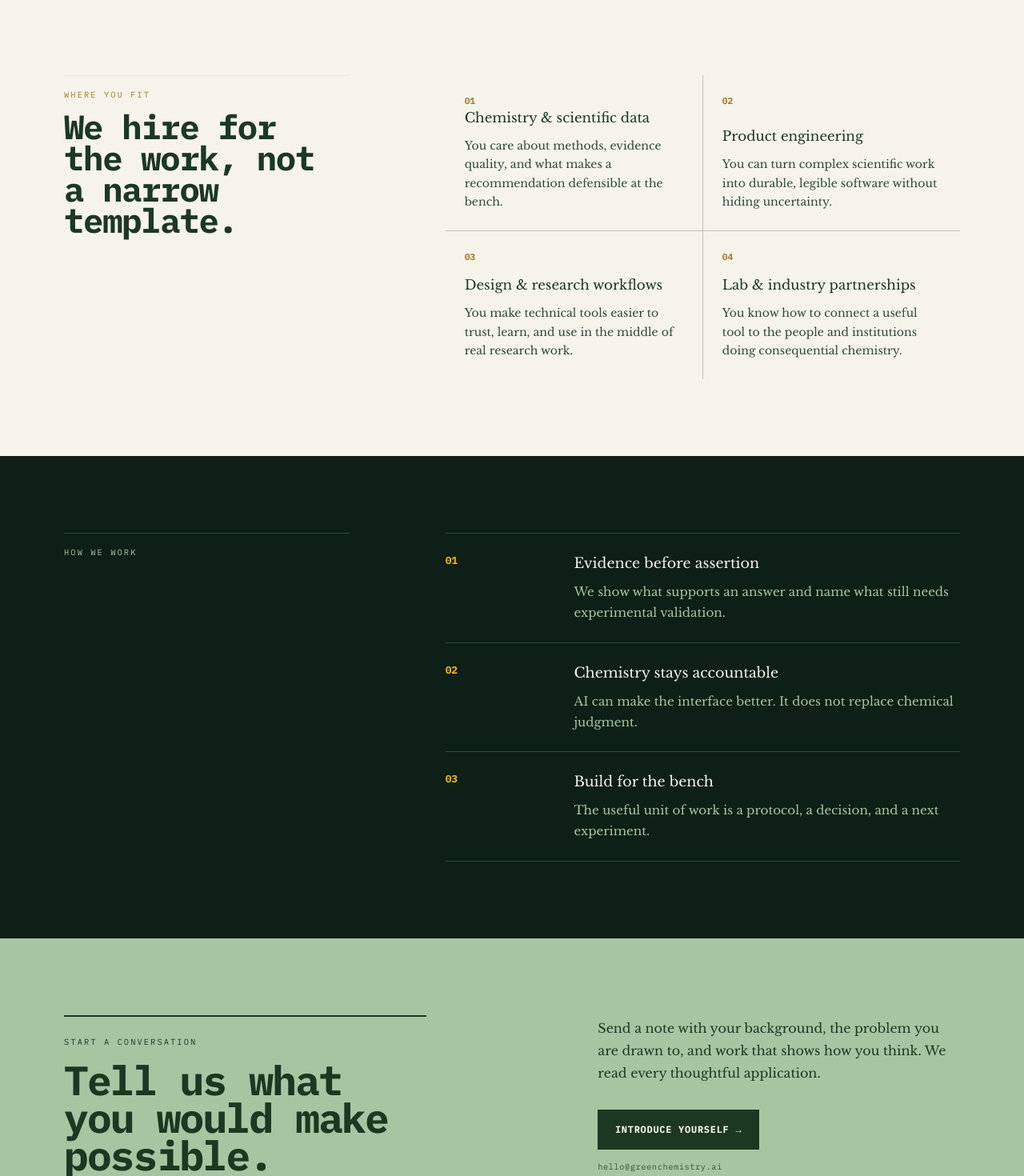
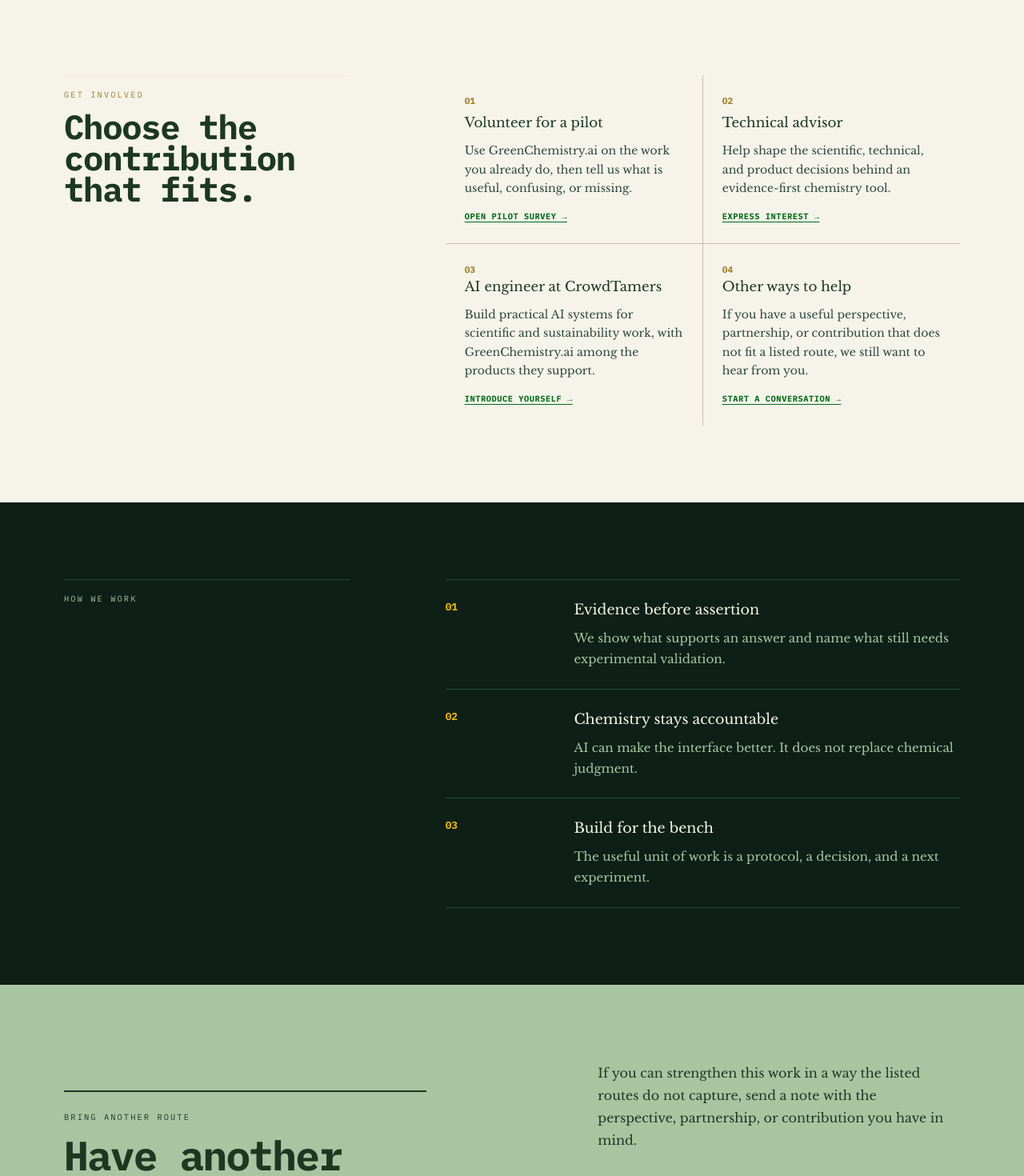
Before and after one commit to TheEnigmaticT/greenprotocol, a Next.js app: page /careers in a window 1280 px wide. Shown: the part 1300-2770 px from the top of the page at 80% size. Built offline with nearby package versions, Linux system fonts and the light colour scheme.

Commit message:
fix(marketing): target recruitment opportunities

```diff
--- a/app/careers/page.tsx
+++ b/app/careers/page.tsx
@@ -55,26 +55,34 @@
   )
 }
 
-const disciplines = [
+const opportunities = [
   {
     number: '01',
-    title: 'Chemistry & scientific data',
-    body: 'You care about methods, evidence quality, and what makes a recommendation defensible at the bench.',
+    title: 'Volunteer for a pilot',
+    body: 'Use GreenChemistry.ai on the work you already do, then tell us what is useful, confusing, or missing.',
+    href: '/beyondbenign',
+    cta: 'OPEN PILOT SURVEY →',
   },
   {
     number: '02',
-    title: 'Product engineering',
-    body: 'You can turn complex scientific work into durable, legible software without hiding uncertainty.',
+    title: 'Technical advisor',
+    body: 'Help shape the scientific, technical, and product decisions behind an evidence-first chemistry tool.',
+    href: 'mailto:hello@greenchemistry.ai?subject=GreenChemistry.ai%20technical%20advisor',
+    cta: 'EXPRESS INTEREST →',
   },
   {
     number: '03',
-    title: 'Design & research workflows',
-    body: 'You make technical tools easier to trust, learn, and use in the middle of real research work.',
+    title: 'AI engineer at CrowdTamers',
+    body: 'Build practical AI systems for scientific and sustainability work, with GreenChemistry.ai among the products they support.',
+    href: 'mailto:hello@greenchemistry.ai?subject=CrowdTamers%20AI%20engineer',
+    cta: 'INTRODUCE YOURSELF →',
   },
   {
     number: '04',
-    title: 'Lab & industry partnerships',
-    body: 'You know how to connect a useful tool to the people and institutions doing consequential chemistry.',
+    title: 'Other ways to help',
+    body: 'If you have a useful perspective, partnership, or contribution that does not fit a listed route, we still want to hear from you.',
+    href: 'mailto:hello@greenchemistry.ai?subject=Helping%20GreenChemistry.ai',
+    cta: 'START A CONVERSATION →',
   },
 ]
 
@@ -161,16 +169,17 @@
       <section style={{ background: C.cream, padding: '6rem 0' }}>
         <div className="careers-grid">
           <div className="career-section-heading" style={{ borderTop: `1px solid ${C.creamDark}`, paddingTop: '1rem' }}>
-            <div style={{ fontFamily: MONO, color: C.goldDark, fontSize: '0.65rem', letterSpacing: '0.2em', textTransform: 'uppercase' }}>Where you fit</div>
-            <h2 style={{ fontFamily: MONO, color: C.forest, fontSize: 'clamp(1.8rem, 3.3vw, 3rem)', fontWeight: 700, lineHeight: 0.93, letterSpacing: '-0.03em', margin: '0.75rem 0 0' }}>We hire for the work, not a narrow template.</h2>
+            <div style={{ fontFamily: MONO, color: C.goldDark, fontSize: '0.65rem', letterSpacing: '0.2em', textTransform: 'uppercase' }}>Get involved</div>
+            <h2 style={{ fontFamily: MONO, color: C.forest, fontSize: 'clamp(1.8rem, 3.3vw, 3rem)', fontWeight: 700, lineHeight: 0.93, letterSpacing: '-0.03em', margin: '0.75rem 0 0' }}>Choose the contribution that fits.</h2>
           </div>
           <div className="career-section-content" style={{ display: 'grid', gridTemplateColumns: 'repeat(2, minmax(0, 1fr))', gap: '1px', background: '#C8C2B0' }}>
-            {disciplines.map(({ number, title, body }) => (
-              <article key={number} style={{ background: C.cream, padding: '1.5rem', minHeight: '185px', display: 'flex', flexDirection: 'column', justifyContent: 'space-between' }}>
+            {opportunities.map(({ number, title, body, href, cta }) => (
+              <article key={number} style={{ background: C.cream, padding: '1.5rem', minHeight: '210px', display: 'flex', flexDirection: 'column', justifyContent: 'space-between' }}>
                 <span style={{ fontFamily: MONO, color: C.goldDark, fontSize: '0.7rem', fontWeight: 700 }}>{number}</span>
                 <div>
                   <h3 style={{ fontFamily: SERIF, color: C.forest, fontSize: '1.05rem', margin: '0 0 0.7rem' }}>{title}</h3>
                   <p style={{ color: C.mid, fontSize: '0.88rem', lineHeight: 1.65, margin: 0 }}>{body}</p>
+                  <Link href={href} style={{ display: 'inline-block', marginTop: '1rem', color: C.vivid, fontFamily: MONO, fontSize: '0.65rem', fontWeight: 700, letterSpacing: '0.05em', textDecoration: 'underline', textUnderlineOffset: '3px' }}>{cta}</Link>
                 </div>
               </article>
             ))}
@@ -200,12 +209,12 @@
       <section style={{ background: C.sage, padding: '6rem 0' }}>
         <div className="careers-grid" style={{ alignItems: 'center' }}>
           <div className="career-apply-copy" style={{ borderTop: `2px solid ${C.forest}`, paddingTop: '1.5rem' }}>
-            <div style={{ fontFamily: MONO, color: C.forest, fontSize: '0.65rem', letterSpacing: '0.2em', textTransform: 'uppercase' }}>Start a conversation</div>
-            <h2 style={{ fontFamily: MONO, color: C.forest, fontSize: 'clamp(2rem, 4vw, 3.6rem)', fontWeight: 700, lineHeight: 0.92, letterSpacing: '-0.035em', margin: '1rem 0 0' }}>Tell us what you would make possible.</h2>
+            <div style={{ fontFamily: MONO, color: C.forest, fontSize: '0.65rem', letterSpacing: '0.2em', textTransform: 'uppercase' }}>Bring another route</div>
+            <h2 style={{ fontFamily: MONO, color: C.forest, fontSize: 'clamp(2rem, 4vw, 3.6rem)', fontWeight: 700, lineHeight: 0.92, letterSpacing: '-0.035em', margin: '1rem 0 0' }}>Have another way to help?</h2>
           </div>
           <div className="career-apply-action">
-            <p style={{ fontFamily: SERIF, color: C.forest, fontSize: '1rem', lineHeight: 1.75, margin: 0, maxWidth: '39ch' }}>Send a note with your background, the problem you are drawn to, and work that shows how you think. We read every thoughtful application.</p>
-            <a href="mailto:hello@greenchemistry.ai?subject=Joining%20GreenChemistry.ai" style={{ display: 'inline-block', marginTop: '2rem', background: C.forest, color: C.cream, fontFamily: MONO, fontSize: '0.75rem', fontWeight: 700, letterSpacing: '0.06em', padding: '1rem 1.35rem', textDecoration: 'none' }}>INTRODUCE YOURSELF →</a>
+            <p style={{ fontFamily: SERIF, color: C.forest, fontSize: '1rem', lineHeight: 1.75, margin: 0, maxWidth: '39ch' }}>If you can strengthen this work in a way the listed routes do not capture, send a note with the perspective, partnership, or contribution you have in mind.</p>
+            <a href="mailto:hello@greenchemistry.ai?subject=Helping%20GreenChemistry.ai" style={{ display: 'inline-block', marginTop: '2rem', background: C.forest, color: C.cream, fontFamily: MONO, fontSize: '0.75rem', fontWeight: 700, letterSpacing: '0.06em', padding: '1rem 1.35rem', textDecoration: 'none' }}>START A CONVERSATION →</a>
             <p style={{ fontFamily: MONO, color: C.forest, fontSize: '0.65rem', letterSpacing: '0.05em', margin: '0.9rem 0 0', opacity: 0.8 }}>hello@greenchemistry.ai</p>
           </div>
         </div>
```
